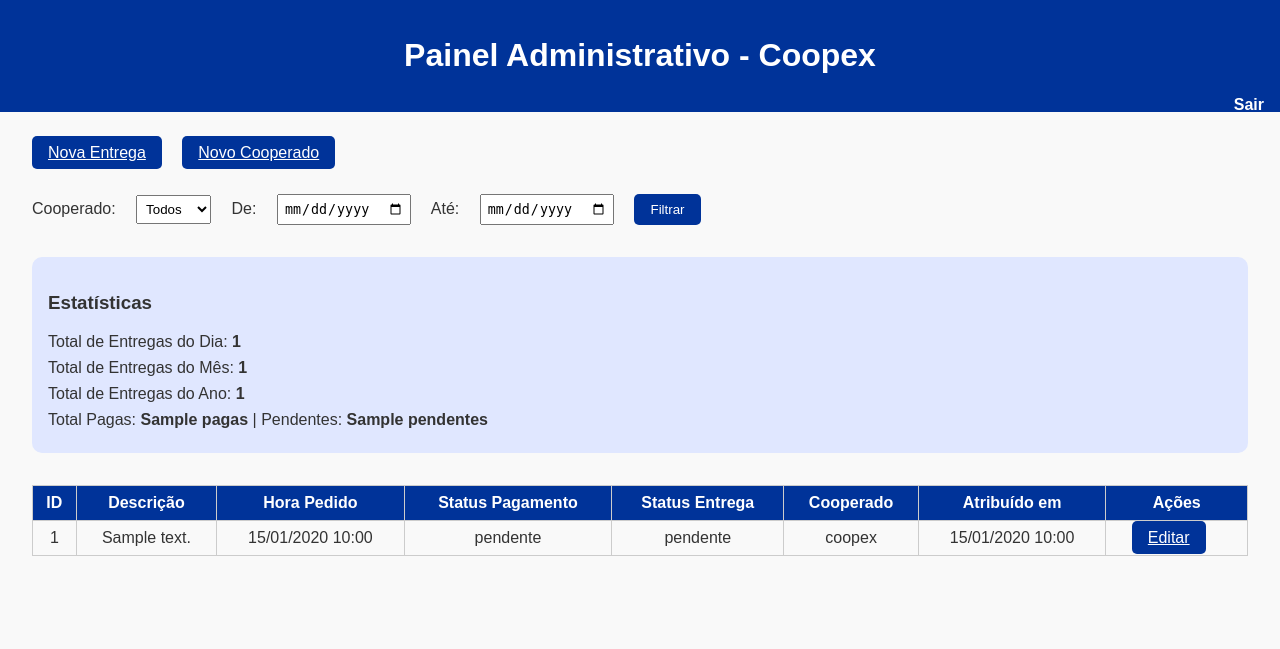
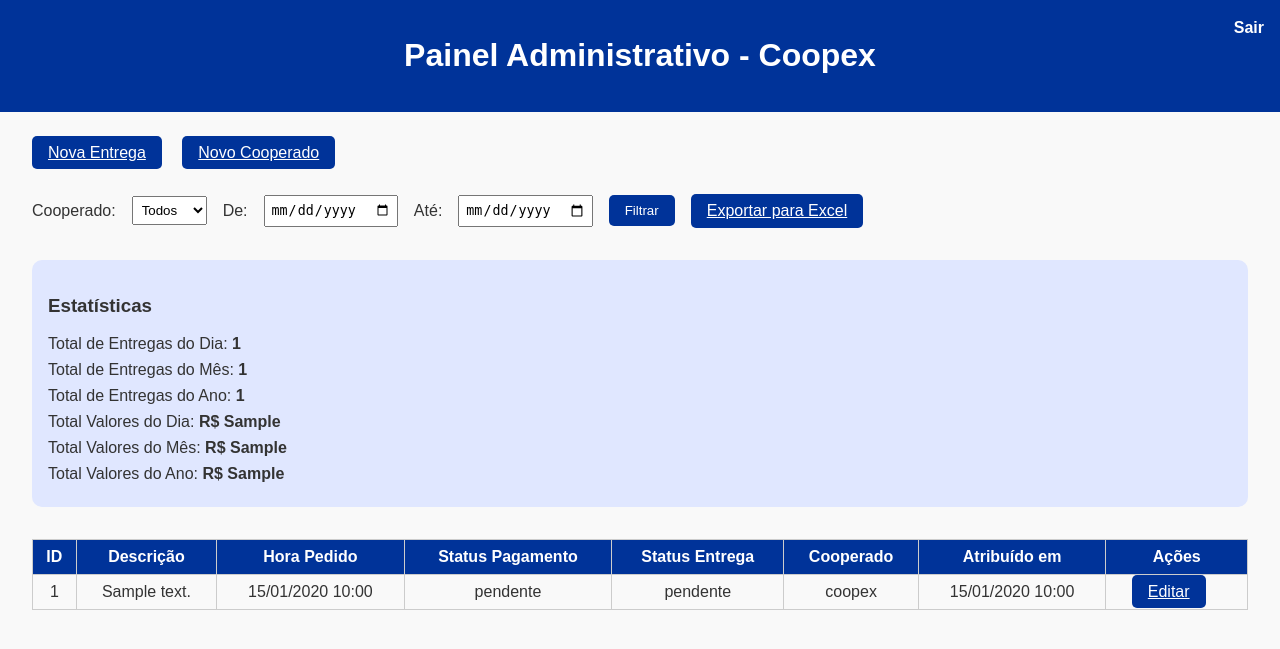
Before and after one commit to Coopex-entregas/asdfghjkl, a Flask app: template templates/admin.html in a window 1280 px wide. Shown: the top 649 px of the page. Run offline with Flask 3, Linux system fonts and the light colour scheme; tables that the repository leaves empty hold one stand-in row (values such as "Sample post"); the template is opened without the code that fills it: values that come from a table or form of the project are taken from there, most other values are stand-ins (such as "Sample title", 1, 10 or a date in 2020).

Commit message:
admin, app com exportar

```diff
--- a/app.py
+++ b/app.py
@@ -1,8 +1,10 @@
-from flask import Flask, render_template, request, redirect, url_for, session, flash
+from flask import Flask, render_template, request, redirect, url_for, session, flash, send_file
 from flask_sqlalchemy import SQLAlchemy
 from werkzeug.security import generate_password_hash, check_password_hash
-from datetime import datetime
+from datetime import datetime, date
 import os
+import io
+import pandas as pd
 
 app = Flask(__name__)
 app.secret_key = "sua_chave_secreta"
@@ -57,14 +59,49 @@ def dashboard():
     user_tipo = session["user_tipo"]
 
     if user_tipo == "adm":
+        data_inicio = request.args.get("data_inicio")
+        data_fim = request.args.get("data_fim")
+        cooperado_id = request.args.get("cooperado_id")
+
+        hoje = datetime.now().date()
+        if not data_inicio:
+            data_inicio = hoje.strftime("%Y-%m-%d")
+        if not data_fim:
+            data_fim = hoje.strftime("%Y-%m-%d")
+
+        inicio_dt = datetime.strptime(data_inicio, "%Y-%m-%d")
+        fim_dt = datetime.strptime(data_fim, "%Y-%m-%d").replace(hour=23, minute=59, second=59)
+
+        query = Entrega.query.filter(Entrega.hora_pedido >= inicio_dt, Entrega.hora_pedido <= fim_dt)
+        if cooperado_id and cooperado_id != "todos":
+            query = query.filter(Entrega.cooperado_id == int(cooperado_id))
+        entregas = query.order_by(Entrega.hora_pedido.desc()).all()
+
+        # Estatísticas
+        hoje_data = date.today()
+        total_dia = Entrega.query.filter(db.func.date(Entrega.hora_pedido) == hoje_data).count()
+        total_mes = Entrega.query.filter(db.extract("month", Entrega.hora_pedido) == hoje_data.month).count()
+        total_ano = Entrega.query.filter(db.extract("year", Entrega.hora_pedido) == hoje_data.year).count()
+
+        valores_dia = sum(float(e.descricao.split("R$")[-1].replace(",", ".")) for e in Entrega.query.filter(db.func.date(Entrega.hora_pedido) == hoje_data).all() if "R$" in e.descricao)
+        valores_mes = sum(float(e.descricao.split("R$")[-1].replace(",", ".")) for e in Entrega.query.filter(db.extract("month", Entrega.hora_pedido) == hoje_data.month).all() if "R$" in e.descricao)
+        valores_ano = sum(float(e.descricao.split("R$")[-1].replace(",", ".")) for e in Entrega.query.filter(db.extract("year", Entrega.hora_pedido) == hoje_data.year).all() if "R$" in e.descricao)
+
+        estatisticas = {
+            "total_dia": total_dia,
+            "total_mes": total_mes,
+            "total_ano": total_ano,
+            "valores_dia": round(valores_dia, 2),
+            "valores_mes": round(valores_mes, 2),
+            "valores_ano": round(valores_ano, 2)
+        }
+
         cooperados = Usuario.query.filter_by(tipo="cooperado").all()
-        entregas = Entrega.query.order_by(Entrega.hora_pedido.desc()).all()
-        return render_template("admin.html", cooperados=cooperados, entregas=entregas)
+        return render_template("admin.html", cooperados=cooperados, entregas=entregas, estatisticas=estatisticas, data_inicio=data_inicio, data_fim=data_fim)
 
     else:
         data_inicio = request.args.get("data_inicio")
         data_fim = request.args.get("data_fim")
-
         hoje = datetime.now().date()
         if not data_inicio:
             data_inicio = hoje.strftime("%Y-%m-%d")
@@ -84,15 +121,51 @@ def dashboard():
         total_periodo_pago = sum(1 for e in entregas if e.status_pagamento == "pago")
         total_periodo_pendente = sum(1 for e in entregas if e.status_pagamento == "pendente")
 
-        return render_template(
-            "cooperado.html",
-            entregas=entregas,
-            total_periodo=total_periodo,
-            total_periodo_pago=total_periodo_pago,
-            total_periodo_pendente=total_periodo_pendente,
-            data_inicio=data_inicio,
-            data_fim=data_fim
-        )
+        return render_template("cooperado.html",
+                               entregas=entregas,
+                               total_periodo=total_periodo,
+                               total_periodo_pago=total_periodo_pago,
+                               total_periodo_pendente=total_periodo_pendente,
+                               data_inicio=data_inicio,
+                               data_fim=data_fim)
+
+@app.route("/exportar")
+def exportar():
+    if "user_tipo" not in session or session["user_tipo"] != "adm":
+        return redirect(url_for("login"))
+
+    data_inicio = request.args.get("data_inicio")
+    data_fim = request.args.get("data_fim")
+    cooperado_id = request.args.get("cooperado_id")
+
+    inicio_dt = datetime.strptime(data_inicio, "%Y-%m-%d")
+    fim_dt = datetime.strptime(data_fim, "%Y-%m-%d").replace(hour=23, minute=59, second=59)
+
+    query = Entrega.query.filter(Entrega.hora_pedido >= inicio_dt, Entrega.hora_pedido <= fim_dt)
+    if cooperado_id and cooperado_id != "todos":
+        query = query.filter(Entrega.cooperado_id == int(cooperado_id))
+
+    entregas = query.all()
+
+    dados = []
+    for e in entregas:
+        dados.append({
+            "Data": e.hora_pedido.strftime("%d/%m/%Y"),
+            "Nome do Cliente": e.descricao.split(" - ")[0],
+            "Hora do Pedido": e.hora_pedido.strftime("%H:%M"),
+            "Hora Atribuída": e.hora_atribuida.strftime("%H:%M") if e.hora_atribuida else "",
+            "Nome do Cooperado": e.cooperado.nome if e.cooperado else "",
+            "Status de Pagamento": e.status_pagamento,
+            "Status da Entrega": e.status_entrega
+        })
+
+    df = pd.DataFrame(dados)
+    output = io.BytesIO()
+    with pd.ExcelWriter(output, engine="xlsxwriter") as writer:
+        df.to_excel(writer, index=False, sheet_name="Entregas")
+    output.seek(0)
+
+    return send_file(output, download_name="entregas_filtradas.xlsx", as_attachment=True)
 
 @app.route("/cadastrar_cooperado", methods=["GET", "POST"])
 def cadastrar_cooperado():
--- a/templates/admin.html
+++ b/templates/admin.html
@@ -16,6 +16,15 @@
       color: white;
       padding: 1rem;
       text-align: center;
+      position: relative;
+    }
+    .logout {
+      position: absolute;
+      right: 1rem;
+      top: 1.2rem;
+      color: white;
+      text-decoration: none;
+      font-weight: bold;
     }
     .container {
       padding: 2rem;
@@ -55,12 +64,6 @@
       padding: 5px;
       margin-right: 1rem;
     }
-    .logout {
-      float: right;
-      color: white;
-      text-decoration: none;
-      font-weight: bold;
-    }
     .estatisticas {
       background: #e0e7ff;
       padding: 1rem;
@@ -68,6 +71,11 @@
     }
     .estatisticas div {
       margin: 0.5rem 0;
+    }
+    .flex-filtro {
+      display: flex;
+      flex-wrap: wrap;
+      align-items: center;
     }
   </style>
 </head>
@@ -84,22 +92,24 @@
     </div>
 
     <div class="filtros">
-      <form method="GET" action="">
+      <form method="GET" action="" class="flex-filtro">
         <label for="cooperado">Cooperado:</label>
         <select name="cooperado_id" id="cooperado">
-          <option value="">Todos</option>
+          <option value="todos">Todos</option>
           {% for c in cooperados %}
-          <option value="{{ c.id }}">{{ c.nome }}</option>
+          <option value="{{ c.id }}" {% if request.args.get('cooperado_id') == c.id|string %}selected{% endif %}>{{ c.nome }}</option>
           {% endfor %}
         </select>
 
         <label for="data_inicio">De:</label>
-        <input type="date" name="data_inicio" id="data_inicio">
+        <input type="date" name="data_inicio" id="data_inicio" value="{{ data_inicio }}">
 
         <label for="data_fim">Até:</label>
-        <input type="date" name="data_fim" id="data_fim">
+        <input type="date" name="data_fim" id="data_fim" value="{{ data_fim }}">
 
         <button class="btn" type="submit">Filtrar</button>
+
+        <a class="btn" href="/exportar?data_inicio={{data_inicio}}&data_fim={{data_fim}}&cooperado_id={{request.args.get('cooperado_id', 'todos')}}">Exportar para Excel</a>
       </form>
     </div>
 
@@ -108,7 +118,9 @@
       <div>Total de Entregas do Dia: <strong>{{ estatisticas.total_dia }}</strong></div>
       <div>Total de Entregas do Mês: <strong>{{ estatisticas.total_mes }}</strong></div>
       <div>Total de Entregas do Ano: <strong>{{ estatisticas.total_ano }}</strong></div>
-      <div>Total Pagas: <strong>{{ estatisticas.pagas }}</strong> | Pendentes: <strong>{{ estatisticas.pendentes }}</strong></div>
+      <div>Total Valores do Dia: <strong>R$ {{ estatisticas.valores_dia }}</strong></div>
+      <div>Total Valores do Mês: <strong>R$ {{ estatisticas.valores_mes }}</strong></div>
+      <div>Total Valores do Ano: <strong>R$ {{ estatisticas.valores_ano }}</strong></div>
     </div>
 
     <div class="tabela">
```
